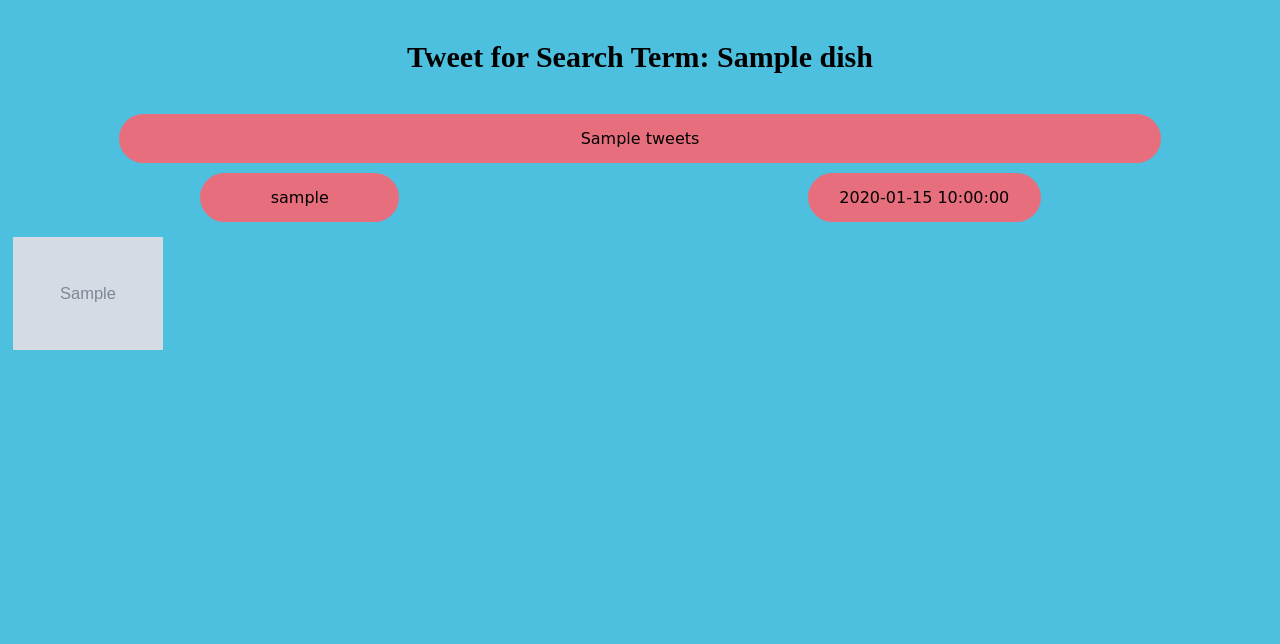
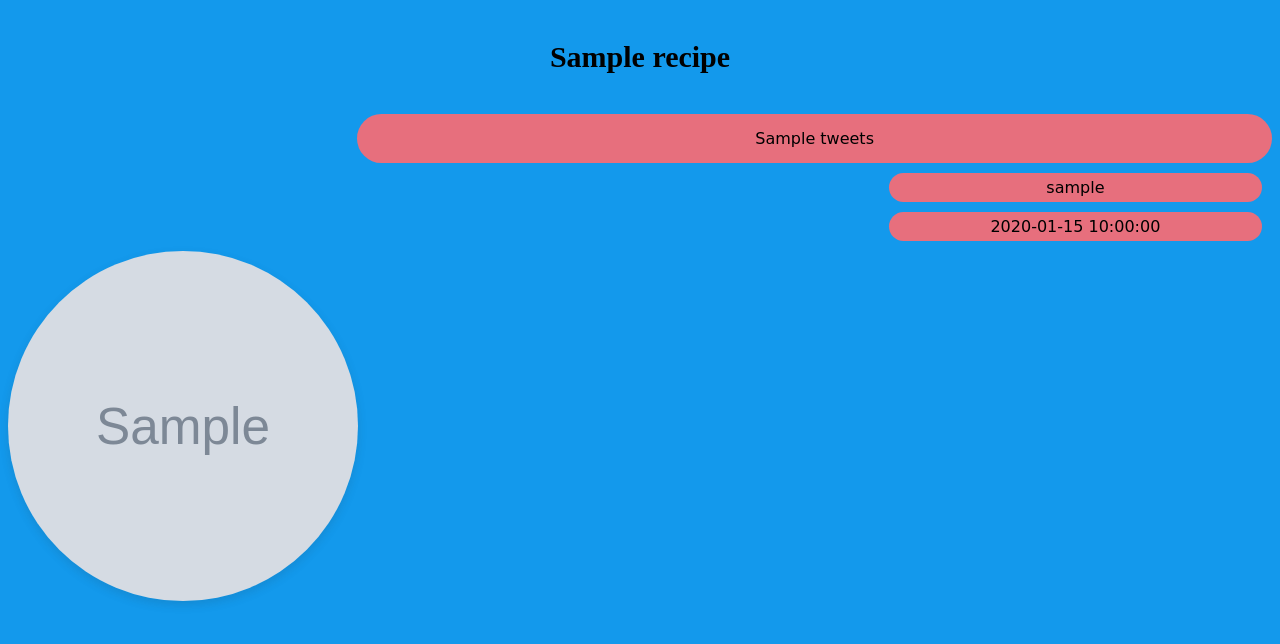
Before and after one commit to kpatoliya/flask-twitter-sponnacular, a Flask app: template templates/index.html in a window 1280 px wide. Shown: the top 644 px of the page. Run offline with Flask 2, Linux system fonts and the light colour scheme; the template is opened without the code that fills it: most values are stand-ins (such as "Sample title", 1, 10 or a date in 2020); grey boxes marked "Sample" are stand-in pictures; some web fonts are replaced.

Commit message:
Added Spoonacular to webpage with ingrediants list

```diff
--- a/main.py
+++ b/main.py
@@ -3,7 +3,6 @@ import os
 import flask
 import random
 import requests
-from flask import request
 from tweepy import OAuthHandler, API, Cursor
 from dotenv import load_dotenv
 
@@ -20,7 +19,7 @@ auth = OAuthHandler(consumer_key, consumer_secret)
 auth.set_access_token(access_token, access_token_secret)
 auth_api = API(auth)
 
-dishes = ['French Fries', 'Dosa', 'Caesar Salad', 'Pound Cake', 'Samosa', 'Margherita Pizza', 'Tacos',
+dishes = ['French Fries', 'Dosa', 'Caesar Salad', 'Pound Cake', 'Samosa', 'Pizza', 'Tacos',
           'Paneer Tikka']
 
 app = flask.Flask(__name__, template_folder='./templates')
@@ -32,22 +31,29 @@ def index():
     username = []
     created_at = []
     dish = dishes[random.randint(0, 7)]
+    ingredients = []
+    content = requests.get("https://api.spoonacular.com/recipes/complexSearch?query=" + dish
+                           + "&apiKey=" + spoonacular_api)
+    json_response = json.loads(content.text)
+    randomRecipe = random.randint(0, len(json_response['results'])-1)
+    nameRecipe = json_response['results'][randomRecipe]['title']
+    idRecipe = str(json_response['results'][randomRecipe]['id'])
+    imageRecipe = json_response['results'][randomRecipe]['image']
 
-    content = requests.get("https://api.spoonacular.com/recipes/complexSearch?query=" + dish
-                           + "&number=1&apiKey=" + spoonacular_api)
-    json_response = json.loads(content.text)
-    #print(json_response)
-    image=json_response['results'][0]['image']
+    recipeInfo = requests.get("https://api.spoonacular.com/recipes/" + idRecipe + "/information?includeNutrition=false"
+                                                                                  "&apiKey=" + spoonacular_api)
+    json_response2 = json.loads(recipeInfo.text)
+    for i in range(0, len(json_response2['extendedIngredients'])):
+        ingredients.append(json_response2['extendedIngredients'][i]['originalName'])
 
     for status in Cursor(auth_api.search, tweet_mode="extended", q=dish + '-filter:retweets', lang="en").items(50):
         tweets.append(status.full_text)
         username.append(status.user.screen_name)
         created_at.append(status.created_at)
 
-    randomSelectInt = random.randint(0, len(dishes) - 1)
+    randomSelectInt = random.randint(0, 49)
     return flask.render_template("index.html", tweets=tweets[randomSelectInt], username=username[randomSelectInt],
-                                 created_at=created_at[randomSelectInt], dish=dish, image=image)
-
+                                 created_at=created_at[randomSelectInt], recipe=nameRecipe, image=imageRecipe)
 
 
 app.run(
--- a/static/style.css
+++ b/static/style.css
@@ -1,6 +1,6 @@
 @import url('https://fonts.googleapis.com/css?family=Bowlby+One+SC');
 body{
-    background-color: #4cc0de;
+    background-color: rgb(19, 153, 236);
 }
 h1{
   padding: 20px;
@@ -10,8 +10,8 @@ h1{
 
 .grid-container {
   display: grid;
-  grid-column-gap: 5px;
-  grid-template-columns: auto auto;
+    grid-row-gap: 10px;
+  grid-template-columns: auto;
   padding: 10px;
 }
 .tweet{
@@ -19,23 +19,32 @@ h1{
   padding: 15px;
   text-align: center;
   font-family: 'Bowlby One SC', cursive;
-  width: 80%;
+  width: 70%;
   background: #e76f7d;
-  margin: auto;
+  margin-left: auto;
 }
 
 .grid-item {
   border-radius: 25px;
-  padding: 15px;
+  padding: 5px;
   text-align: center;
   font-family: 'Bowlby One SC', cursive;
-  width: 30%;
   background: #e76f7d;
-  margin: auto;
+  margin-left: 70%;
 }
 
-img {
-  border-radius: 4px;
-  padding: 5px;
-  width: 150px;
+/*.icon{*/
+/*    float: left;*/
+/*    width: 50px;*/
+/*    height: 50px;*/
+/*}*/
+.img_recipe{
+    border-radius: 50%;
+    width: 350px;
+    height: 350px;
+    box-shadow: 0 4px 10px 0 rgba(34, 60, 80, .16);
+    transition: all ease-in-out .2s;
 }
+.img_recipe:hover {
+    box-shadow: 0 15px 30px 15px rgba(34,60,80,.16);
+}
--- a/templates/index.html
+++ b/templates/index.html
@@ -8,16 +8,15 @@
 
 <body>
 <div>
-    <h1>Tweet for Search Term: {{ dish }}</h1>
+    <h1>{{ recipe }}</h1>
 </div>
-<div class="tweet">{{tweets}}</div>
+
+<div class="tweet">  {{tweets}} </div>
 <div class="grid-container">
     <div class="grid-item">{{ username }}</div>
     <div class="grid-item">{{ created_at }}</div>
 </div>
-<div><img src={{ image }}></div>
-
-
+<img class="img_recipe" src={{image}}  alt="image of recipe"/>
 
 </body>
 </html>
```
Also changed, not shown: static/tweet.png (added).
